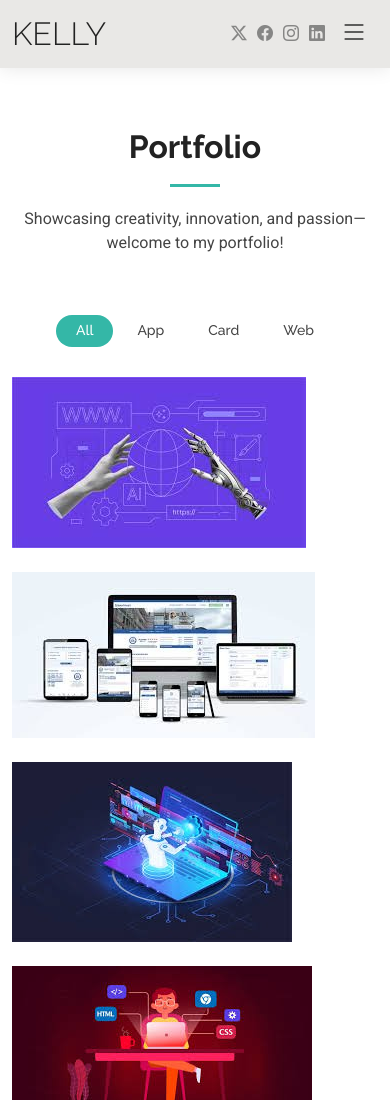
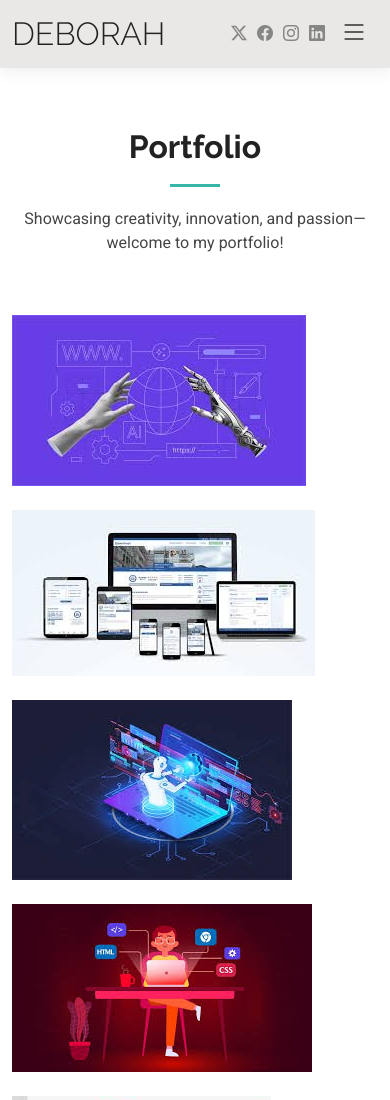
Before and after one commit to AbenaYankson123/Debbie-s-port, a plain HTML site: page portfolio.html in a window 390 px wide. Shown: the top 1100 px of the page. Drawn offline with Linux system fonts and the light colour scheme.

Commit message:
deleted the favicon and the dropdowns. I also changed my home backgroung page

```diff
--- a/about.html
+++ b/about.html
@@ -8,9 +8,7 @@
   <meta name="description" content="">
   <meta name="keywords" content="">
 
-  <!-- Favicons -->
-  <link href="assets/img/favicon.png" rel="icon">
-  <link href="assets/img/apple-touch-icon.png" rel="apple-touch-icon">
+
 
   <!-- Fonts -->
   <link href="https://fonts.googleapis.com" rel="preconnect">
@@ -54,19 +52,7 @@
           <li><a href="resume.html">Resume</a></li>
           <li><a href="services.html">Services</a></li>
           <li><a href="portfolio.html">Portfolio</a></li>
-          <li class="dropdown"><a href="#"><span>Dropdown</span> <i class="bi bi-chevron-down toggle-dropdown"></i></a>
-            <ul>
-              <li><a href="#">Dropdown 1</a></li>
-              <li class="dropdown"><a href="#"><span>Deep Dropdown</span> <i class="bi bi-chevron-down toggle-dropdown"></i></a>
-                <ul>
 
-                </ul>
-              </li>
-              <li><a href="#">Dropdown 2</a></li>
-              <li><a href="#">Dropdown 3</a></li>
-              <li><a href="#">Dropdown 4</a></li>
-            </ul>
-          </li>
           <li><a href="contact.html">Contact</a></li>
         </ul>
         <i class="mobile-nav-toggle d-xl-none bi bi-list"></i>
--- a/portfolio.html
+++ b/portfolio.html
@@ -8,9 +8,6 @@
   <meta name="description" content="">
   <meta name="keywords" content="">
 
-  <!-- Favicons -->
-  <link href="assets/img/favicon.png" rel="icon">
-  <link href="assets/img/apple-touch-icon.png" rel="apple-touch-icon">
 
   <!-- Fonts -->
   <link href="https://fonts.googleapis.com" rel="preconnect">
@@ -44,7 +41,7 @@
       <a href="index.html" class="logo d-flex align-items-center me-auto me-xl-0">
         <!-- Uncomment the line below if you also wish to use an image logo -->
         <!-- <img src="assets/img/logo.png" alt=""> -->
-        <h1 class="sitename">Kelly</h1>
+        <h1 class="sitename">Deborah</h1>
       </a>
 
       <nav id="navmenu" class="navmenu">
@@ -85,12 +82,7 @@
 
         <div class="isotope-layout" data-default-filter="*" data-layout="masonry" data-sort="original-order">
 
-          <ul class="portfolio-filters isotope-filters" data-aos="fade-up" data-aos-delay="100">
-            <li data-filter="*" class="filter-active">All</li>
-            <li data-filter=".filter-app">App</li>
-            <li data-filter=".filter-product">Card</li>
-            <li data-filter=".filter-branding">Web</li>
-          </ul><!-- End Portfolio Filters -->
+
 
           <div class="row gy-4 isotope-container" data-aos="fade-up" data-aos-delay="200">
 
```
Also changed, not shown: contact.html (+1 -3 lines), index.html (+2 -4 lines), portfolio-details.html (+1 -4 lines), resume.html (+0 -3 lines), services.html (+0 -3 lines), assets/img/desk-with-objects_23-2147982353.jpg (added).
